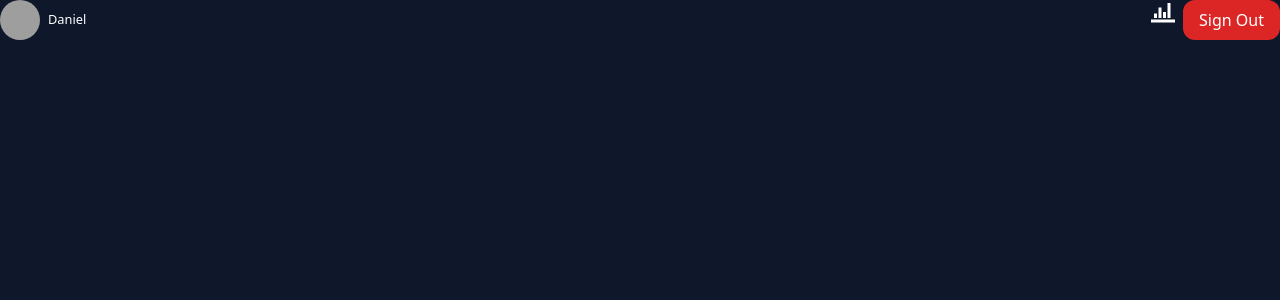
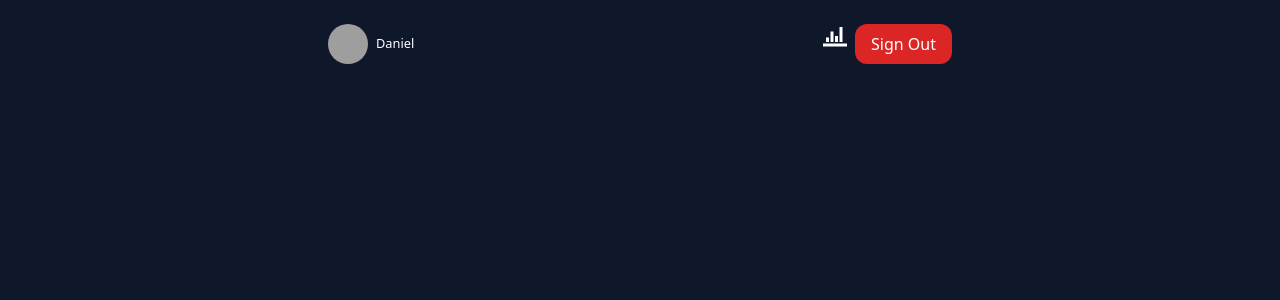
Before and after one commit to danielAwale/finance-tracker, a Next.js app in the folder my-app/: page / in a window 1280 px wide. Shown: the top 300 px of the page. Built offline with nearby package versions, Linux system fonts and the light colour scheme; grey boxes are pictures that could not be loaded.

Commit message:
create a navbar

```diff
--- a/my-app/app/page.js
+++ b/my-app/app/page.js
@@ -2,7 +2,8 @@ import { ImStatsBars } from "react-icons/im";
 
 export default function Home() {
   return (
-    <header className="flex items-center justify-between">
+    <header className="container max-w-2xl px-6 py-6 mx-auto">
+      <div className="flex items-center justify-between">
         {/* User Information */}
         <div className="flex items-center gap-2">
           {/* img */}
@@ -27,6 +28,7 @@ export default function Home() {
             <button className="btn btn-danger">Sign out</button>
           </div>
         </nav>
+      </div>
     </header>
   );
 }
```
Lines whose indentation alone changed are shown as unchanged.
